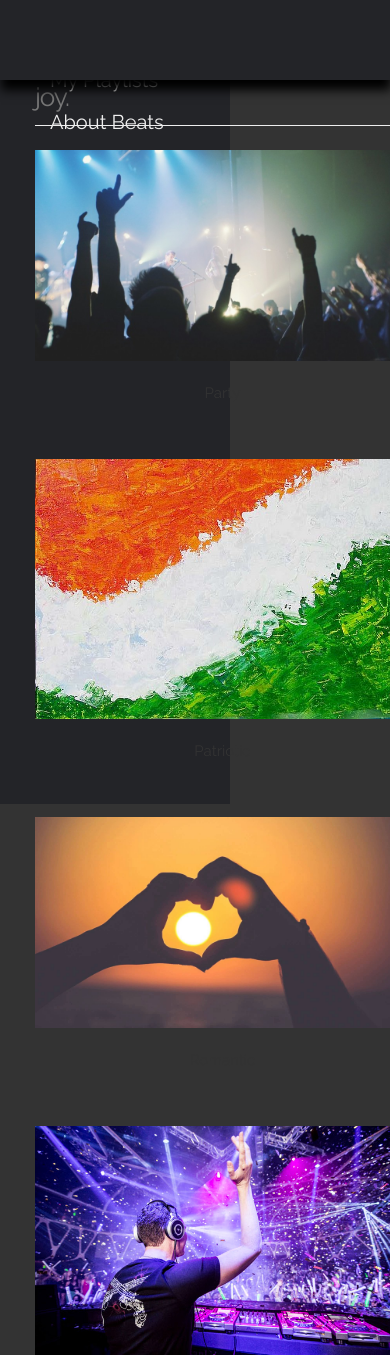
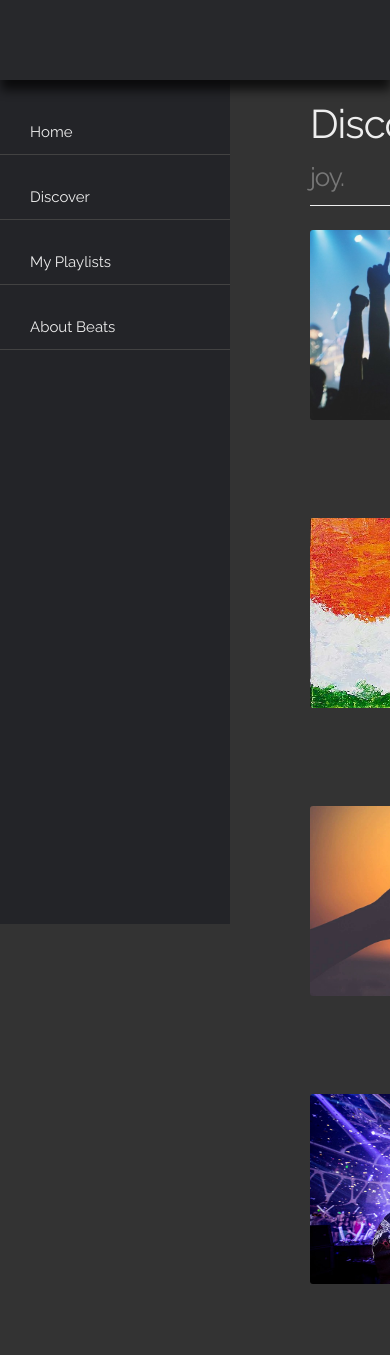
Before and after one commit to VanessaSingh/ITT-Project, a PHP site: page /discover.php in a window 390 px wide; the page is wider, and only the part inside the window is pictured. Shown: the top 1355 px of that part. Run offline with PHP 8.4, Linux system fonts and the light colour scheme.

Commit message:
Lots of changes; improved header, made home in line with the overall theme, and fixed header and hamburger to give margin instead of defining it in every page

```diff
--- a/css/styles.css
+++ b/css/styles.css
@@ -32,11 +32,7 @@
   position: relative;
   width: 100%;
   max-width: 960px;
-<<<<<<< HEAD
-  margin: 0 auto;
-=======
   margin-left: 290px;
->>>>>>> 610f14a1e14efd6005fb7c8c3768c3e122c9df98
   padding: 0 20px;
   box-sizing: border-box; }
 .column,
@@ -129,13 +125,10 @@
   line-height: 1.6;
   font-weight: 400;
   font-family: "Raleway", "HelveticaNeue", "Helvetica Neue", Helvetica, Arial, sans-serif;
-<<<<<<< HEAD
   color: #222; }
-=======
   padding-top: 120px;
   background-color: #333333;
   }
->>>>>>> 610f14a1e14efd6005fb7c8c3768c3e122c9df98
 
 
 /* Typography
@@ -423,178 +416,30 @@
 
 /* Larger than desktop */
 @media (min-width: 1000px) {}
-
-/* Larger than Desktop HD */
-@media (min-width: 1200px) {}
-
 body
 {
-<<<<<<< HEAD
 	color: #333333;
 }
-#headerbar
-{
-	background: #52CF0A;
-=======
-	background-color: #fff;
-}
+
 #headerbar
 {
 	background: rgb(35,36,40);
->>>>>>> 610f14a1e14efd6005fb7c8c3768c3e122c9df98
 	opacity: 0.7;
+  top:0;
 	height: 80px;
 	left: 0;
-	min-width: 150px;
 	position: fixed;
 	right: 0;
-<<<<<<< HEAD
-	display:inline-block;
-	top:0;
-=======
-	display: inline-block;
-	top: 0;
-  z-index: 3;
+  z-index: 500;
   box-shadow: 1px 10px 10px black;
->>>>>>> 610f14a1e14efd6005fb7c8c3768c3e122c9df98
 }
 
-.head:after
+#body-div
 {
-	display: block;
-	clear: both;
-<<<<<<< HEAD
-    margin-top: 0;
-=======
-  margin-top: 0;
->>>>>>> 610f14a1e14efd6005fb7c8c3768c3e122c9df98
-}
-.menu-wrap
-{
-	width: 100%;
-<<<<<<< HEAD
-	background: #52CF0A;
-	text-decoration: none;
-	margin-top: 1%;
-	margin-left: 3%;
-
-=======
-	background: rgb(35,36,40);
-	text-decoration: none;
-  margin-top:0;
-  margin-left:35%;
->>>>>>> 610f14a1e14efd6005fb7c8c3768c3e122c9df98
-}
-.menu
-{
-	width: 1000px;
-	margin: 0px auto;
-}
-<<<<<<< HEAD
-.menu input
-{
-	margin-left: 0;
-	margin-top: 0%;
-	width: 300px;
-	border: 3px #333333;
-	margin-right: 5%;
-
-}
-=======
->>>>>>> 610f14a1e14efd6005fb7c8c3768c3e122c9df98
-.menu li
-{
-	margin: 0px;
-	list-style: none;
-}
-.menu a
-{
-	transition: all linear 0.15s;
-	color: #333333;
-	text-decoration: none;
-	font-size: 23px;
-}
-.menu li:hover >a, .menu .current-item >a
-{
-	text-decoration: none;
-	color:#000000;
-	font-size: 25px;
-}
-.menu .dropdown
-{
-	font-size: 20px;
-	line-height: 0%;
-}
-.menu > ul > li
-{
-<<<<<<< HEAD
-	display: inline;
-=======
-	display: inline-block;
->>>>>>> 610f14a1e14efd6005fb7c8c3768c3e122c9df98
-	position: relative;
-	font-size: 20px;
-}
-.menu > ul > li > a
-{
-	padding: 10px 40px;
-	display: inline-block;
-
-}
-.menu > ul > li:hover > a, .menu > ul > .current-item > a
-{
-	background: transparent;
-}
-.menu li:hover .sub-menu
-{
-	z-index:0;
-	opacity:0.8;
-}
-.sub-menu
-{
-	width: 140%;
-	padding: 5px 0px;
-	position: absolute;
-	top: 100%;
-	left: 0px;
-	z-index: 0;
-	opacity: 0;
-	transition:opacity linear 0.15s;
-	background:#52CF0A;
-
-}
-<<<<<<< HEAD
-
-=======
->>>>>>> 610f14a1e14efd6005fb7c8c3768c3e122c9df98
-.sub-menu li
-{
-	display:block;
-	font-size: 20px;
-}
-<<<<<<< HEAD
-
-=======
->>>>>>> 610f14a1e14efd6005fb7c8c3768c3e122c9df98
-.sub-menu li a
-{
-	padding: 10px 30px;
-	display:block;
-}
-<<<<<<< HEAD
-
-=======
->>>>>>> 610f14a1e14efd6005fb7c8c3768c3e122c9df98
-.sub-menu li a:hover, .sub-menu .current-item a
-{
-	background: #191F16;
-	color: #52CF0A;
+  margin-top: 80px;
+  margin-left: 290px;
 }
 
-<<<<<<< HEAD
-
-=======
->>>>>>> 610f14a1e14efd6005fb7c8c3768c3e122c9df98
 .img-responsive
 {
   height: 190px;
@@ -609,7 +454,8 @@
   position: relative;
 }
 
-.hovereffect .overlay {
+.hovereffect .overlay
+{
   width:100%;
   height:100%;
   position:absolute;
@@ -622,7 +468,8 @@
   transition:all .4s ease-in-out
 }
 
-.hovereffect img {
+.hovereffect img
+{
   display:block;
   position:relative;
   -webkit-transition:all .4s linear;
@@ -710,21 +557,33 @@
   width: 230px;
   position: fixed;
   background-color: rgb(35,36,40);
-  margin-top: -40px;
+  z-index: 1;
 }
 
 #hamburger-elements
 {
   color:#eeeeee;
-  margin-top: 20px;
+  margin-top: 40px;
+  position: absolute;
   list-style-type: none;
-  margin-left: 50px;
-  font-size: 20px;
+  margin-left: 30px;
 }
 
-#hamburger-li
+.hamburger-li
 {
-  padding-top: 50px;
-  font-size: 90px;
+  font-size: 15px;
+}
 
+#hamburger-elements li a
+{
+  color: #EEEEEE;
 }
+
+.below-line
+{
+    width: 230px;
+    margin-left: -30px;
+    margin-bottom: 30px;
+    min-height: 1px;
+    background-color: #424242;
+}
--- a/discover.php
+++ b/discover.php
@@ -33,7 +33,7 @@
         require_once("includes/header.php");
         require_once("includes/hamburger.php");
     ?>
-    <div class="container">
+    <div id="body-div" class="container">
 
         <!-- Discover Heading -->
         <div>
--- a/includes/hamburger.php
+++ b/includes/hamburger.php
@@ -1,10 +1,14 @@
 <?php
 	echo "<div id='hamburger-menu'>
 			<ul id=hamburger-elements>
-				<li class='hamburger-li'>Home</li>
-				<li class='hamburger-li'>Discover</li>
-				<li class='hamburger-li'>My Playlists</li>
-				<li class='hamburger-li'>About Beats</li>
+				<li class='hamburger-li'><a href='index.php'>Home</a></li>
+				<div class='below-line'></div>
+				<li class='hamburger-li'><a href='discover.php'>Discover</a></li>
+				<div class='below-line'></div>
+				<li class='hamburger-li'><a href='playlists.php'>My Playlists</a></li>
+				<div class='below-line'></div>
+				<li class='hamburger-li'><a href='about_us.php'>About Beats</a></li>
+				<div class='below-line'></div>
 			</ul>
 		</div>
 	</div>";
```
Also changed, not shown: css/musicplayer.css (+16 -36 lines), index.php (+18 -17 lines), images/baarbaardekho.jpg (added), images/dearzindagi.jpg (added), images/pink.jpg (added). Lines whose indentation alone changed are shown as unchanged.
